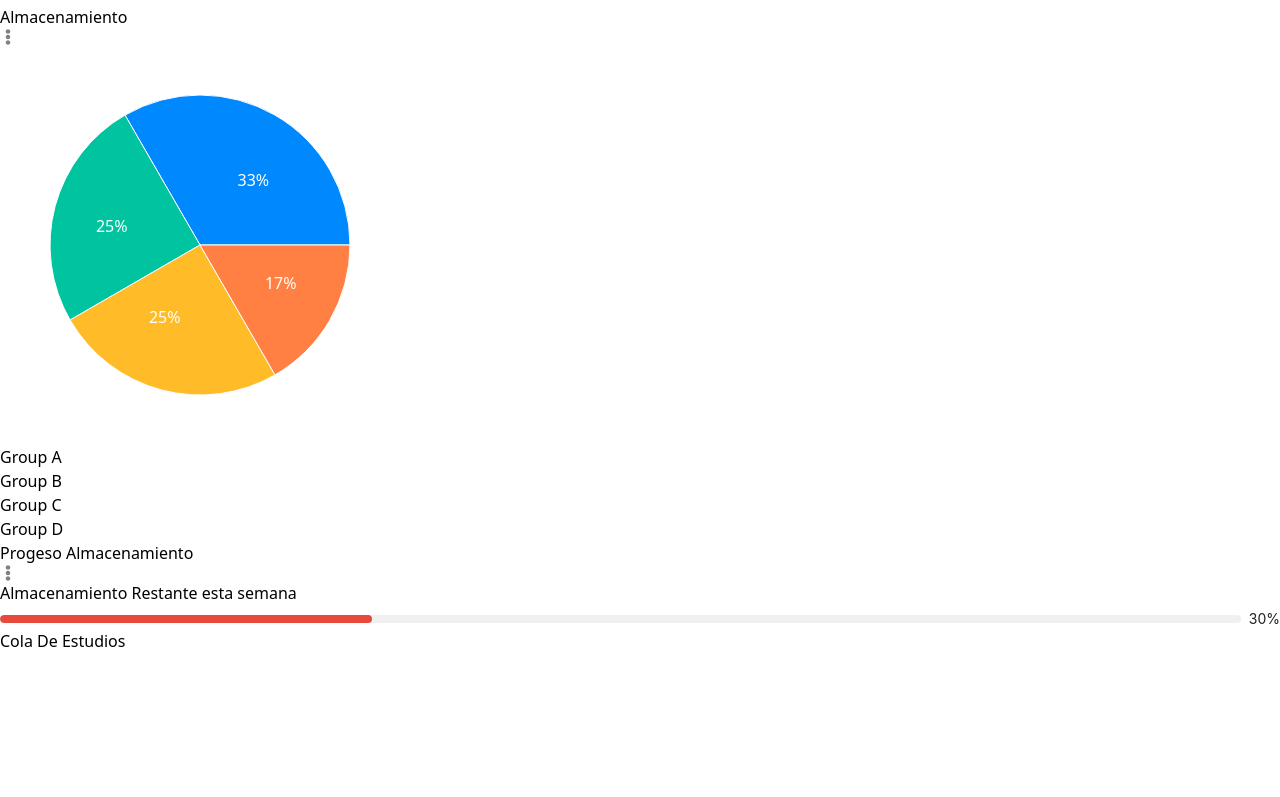
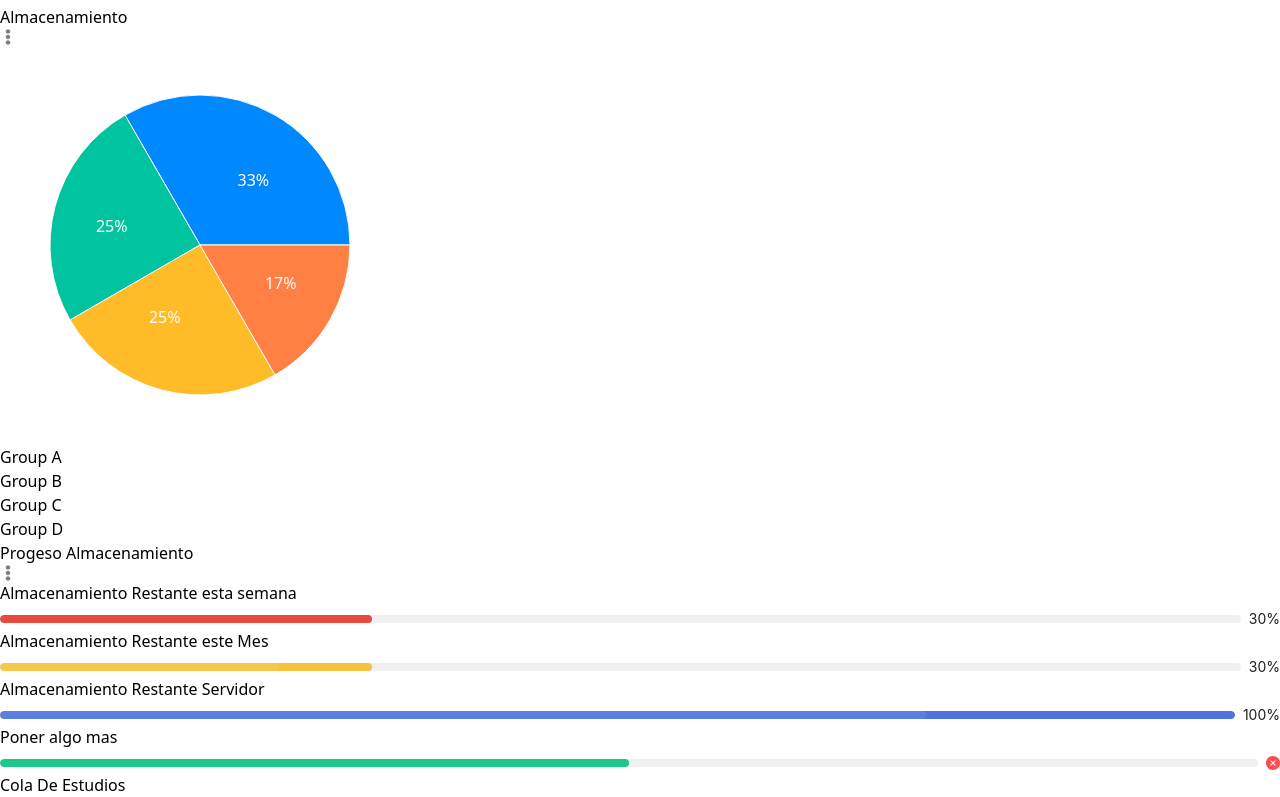
Before and after one commit to Mako9912/Xavia-Control-1.3, a React (Vite) app: page / in a window 1280 px wide. Shown: the part 1477-2274 px from the top of the page. Before the commit the page ends 2130 px from the top, so only its background shows below. Built offline with nearby package versions, Linux system fonts and the light colour scheme.

Commit message:
Falta la cola

```diff
--- a/src/App.jsx
+++ b/src/App.jsx
@@ -9,7 +9,7 @@ function App() {
       <div className="basis-[12%] h-screen">
         <Sidebar />
       </div>
-      <div className="basis-[88%] border">
+      <div className="basis-[88%] border h-[100vh] overflow-scroll">
         <Dashboardview />
         <div>
           <Outlet></Outlet>
--- a/src/Components/Principal.jsx
+++ b/src/Components/Principal.jsx
@@ -196,12 +196,26 @@ const Principal = () => {
         <div className="flex mt-[22px] w-full gap-[3px]">
           <div className="basis-[55%] border bg-white shadow-md cursor-pointer rounded-[4px]">
             <div className="bg-[#F8F9FC] flex flex-item-center justify-between py-[15px] px-[20px] border-b-[1px] border-[#EDEDE]">
-              <h2>Progeso Almacenamiento</h2>
+              <h2 className="text-[#4e73df] text-[16px] leading-[19px] font-bold">
+                Progeso Almacenamiento
+              </h2>
               <FaEllipsisV color="gray" className="cursor-pointer" />
             </div>
             <div className="px-[25px] space-y-[15px] py-[15px]">
               <h2>Almacenamiento Restante esta semana</h2>
               <Progress percent={30} strokeColor="#E74A3B" />
+            </div>
+            <div className="px-[25px] space-y-[15px] py-[15px]">
+              <h2>Almacenamiento Restante este Mes</h2>
+              <Progress percent={30} status="active" strokeColor="#F6C23E" />
+            </div>
+            <div className="px-[25px] space-y-[15px] py-[15px]">
+              <h2>Almacenamiento Restante Servidor</h2>
+              <Progress percent={100} status="active" strokeColor="#4E73DF" />
+            </div>
+            <div className="px-[25px] space-y-[15px] py-[15px]">
+              <h2>Poner algo mas</h2>
+              <Progress percent={50} status="exception" strokeColor="#1CC88A" />
             </div>
           </div>
           <div className="basis-[45%] border">
```
